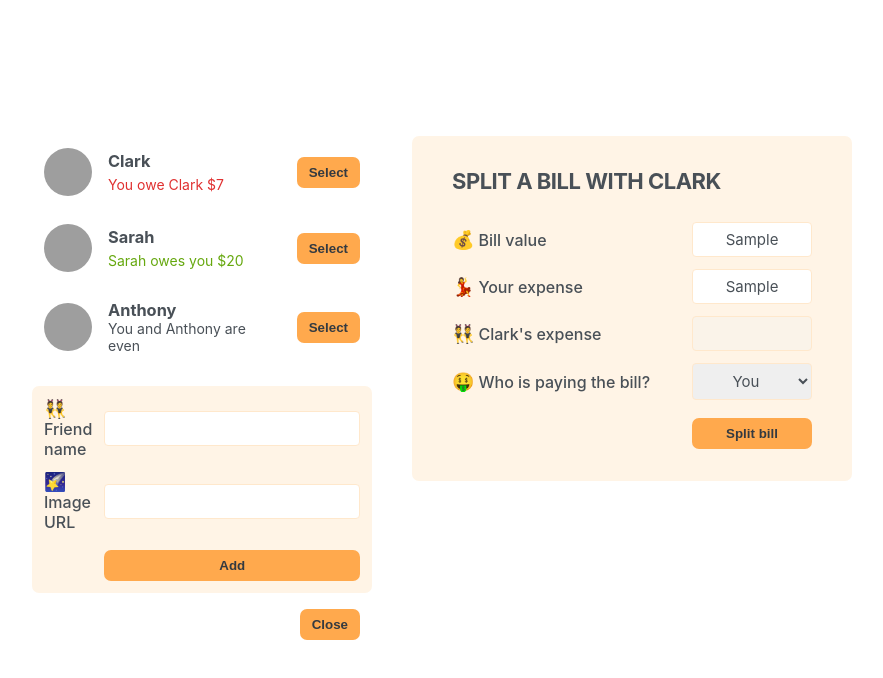
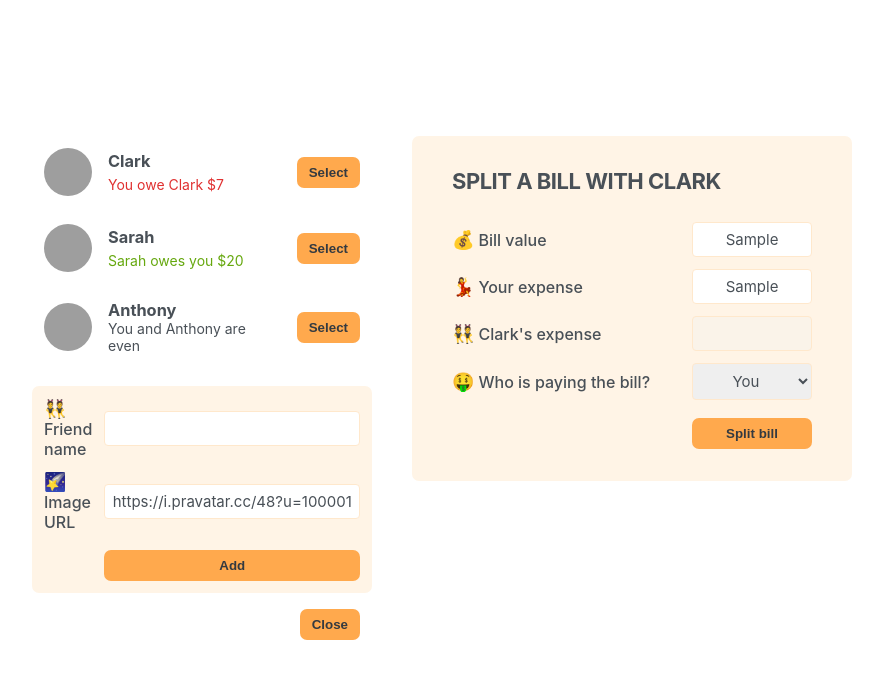
Before and after one commit to defydef/eat-n-split, a React (Create React App) app: page / in a window 1280 px wide. Both pictures are taken after typing "Sample", "Sample" into the empty fields and a click on the button "Add friend". Shown: the top 678 px of the page, without its empty margins (198-1081 px from the left). Built offline with nearby package versions, Linux system fonts and the light colour scheme; grey boxes are pictures that could not be loaded.

Commit message:
Add functionality to add new friend and avatar url

```diff
--- a/src/App.js
+++ b/src/App.js
@@ -23,7 +23,7 @@ function App() {
   ];
 
   const [friends, setFriends] = useState(initialFriends);
-  function handleAddFriend(newFriend) {
+  function handleAddNewFriend(newFriend) {
     setFriends((friends) => [...friends, newFriend]);
   }
 
@@ -31,7 +31,7 @@ function App() {
     <div className="app">
       <div className="sidebar">
         <FriendList friends={friends} />
-        <AddFriend onAddFriend={handleAddFriend} />
+        <AddFriend onAddNewFriend={handleAddNewFriend} />
       </div>
       <div>
         <FormSplitBill friend={initialFriends[0]} />
@@ -71,13 +71,13 @@ function Friend({ friend }) {
   );
 }
 
-function AddFriend({ onAddFriend }) {
+function AddFriend({ onAddNewFriend }) {
   const [isAddingFriend, setIsAddingFriend] = useState(false);
   return (
     <>
       <FormAddFriend
         isAddingFriend={isAddingFriend}
-        onAddFriend={onAddFriend}
+        onAddNewFriend={onAddNewFriend}
       />
       <Button
         onIsAddingFriend={() =>
@@ -91,18 +91,21 @@ function AddFriend({ onAddFriend }) {
   );
 }
 
-function FormAddFriend({ isAddingFriend, onAddFriend }) {
-  const [newName, setNewName] = useState("");
+function FormAddFriend({ isAddingFriend, onAddNewFriend }) {
+  const [name, setName] = useState("");
+  const [image, setImage] = useState("https://i.pravatar.cc/48?u=100001");
 
   function addNewFriend(e) {
     e.preventDefault();
     const newFriend = {
-      name: newName,
-      image: "",
+      name: name,
+      image: image,
       balance: 0,
       id: crypto.randomUUID,
     };
-    console.log(newFriend);
+    onAddNewFriend(newFriend);
+    setName("");
+    setImage("https://i.pravatar.cc/48?u=100001");
   }
 
   if (isAddingFriend)
@@ -111,14 +114,18 @@ function FormAddFriend({ isAddingFriend, onAddFriend }) {
         <label>👯Friend name</label>
         <input
           type="text"
-          onChange={(e) => setNewName(e.target.value)}
-          value={newName}
+          onChange={(e) => setName(e.target.value)}
+          value={name}
         />
 
         <label>🌠Image URL</label>
-        <input type="text" />
+        <input
+          type="text"
+          onChange={(e) => setImage((image) => e.target.value)}
+          value={image}
+        />
 
-        <ButtonAddNewFriend>Add</ButtonAddNewFriend>
+        <Button>Add</Button>
       </form>
     );
 }
@@ -153,7 +160,7 @@ function FormSplitBill({ friend }) {
 
 function Button({ children, onIsAddingFriend, type }) {
   function handleClick(type) {
-    if ((type = "adding-friend")) onIsAddingFriend();
+    if (type === "adding-friend") onIsAddingFriend();
   }
   return (
     <button className="button" onClick={() => handleClick(type)}>
@@ -162,8 +169,4 @@ function Button({ children, onIsAddingFriend, type }) {
   );
 }
 
-function ButtonAddNewFriend({ children }) {
-  return <button className="button">{children}</button>;
-}
-
 export default App;
```
